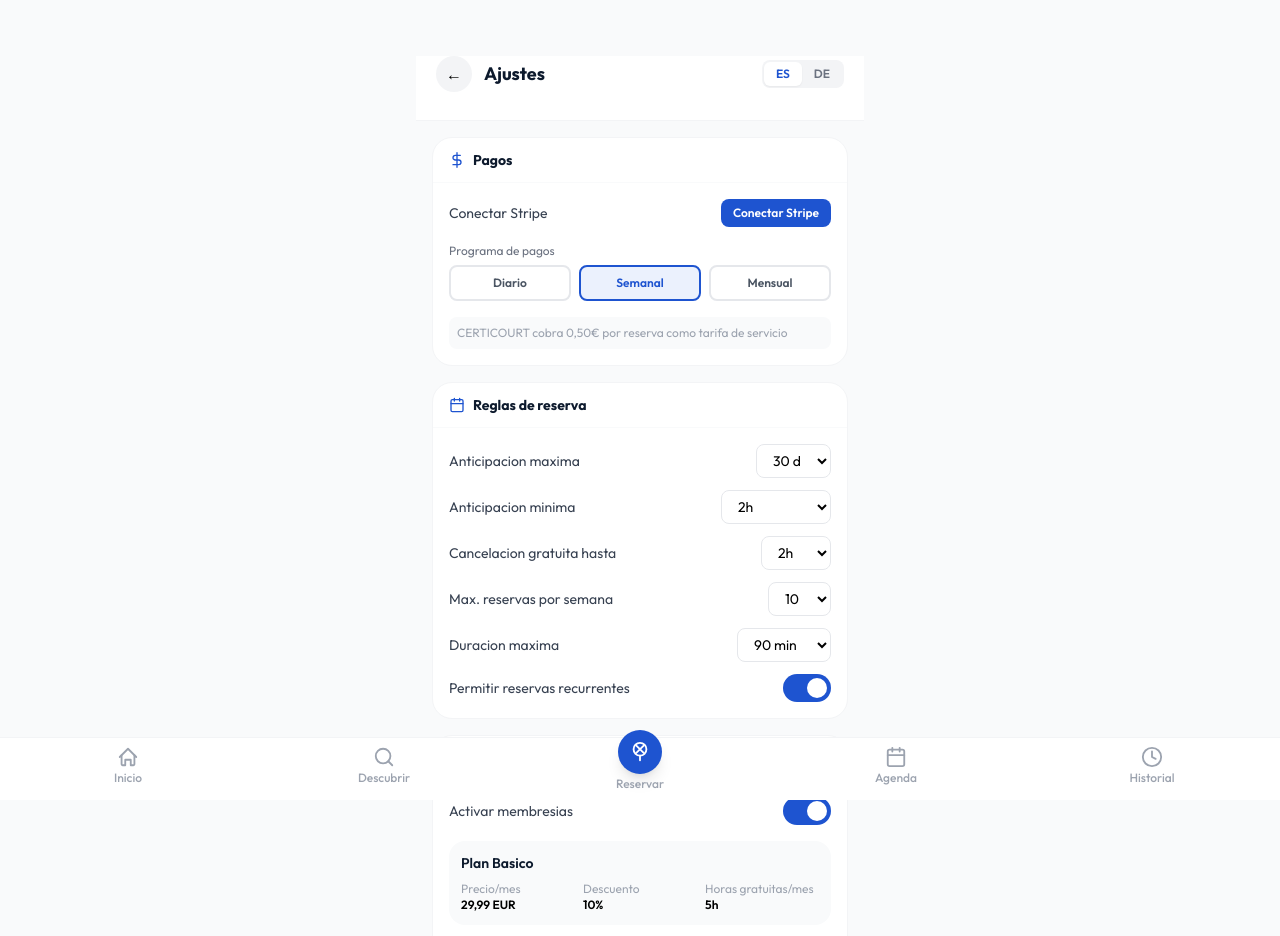
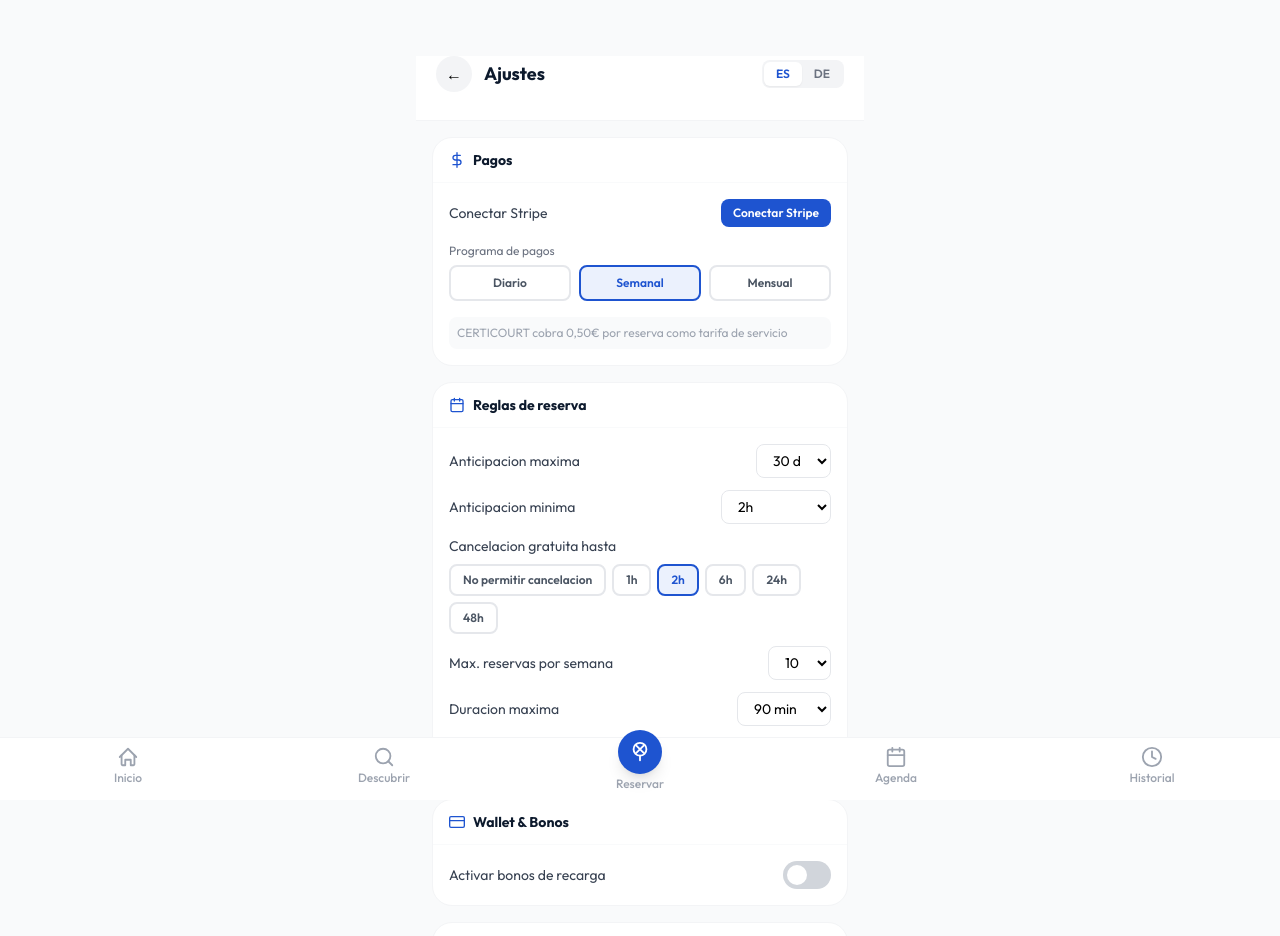
Before and after one commit to Chatcrafters/CERTICOURT_booking, a Next.js app: page /operator/settings in a window 1280 px wide. Shown: the top 936 px of the page. Built offline with nearby package versions, Linux system fonts and the light colour scheme.

Commit message:
Operator settings: wallet bonus system + no-cancel option

```diff
--- a/src/app/(app)/operator/settings/page.tsx
+++ b/src/app/(app)/operator/settings/page.tsx
@@ -2,7 +2,12 @@
 import { useState } from 'react'
 import Link from 'next/link'
 import { t, Lang } from '@/lib/i18n/translations'
-import { IconGear, IconMoney, IconCalendar, IconUsers, IconClock, IconMegaphone, IconCheck } from '@/components/icons'
+import { IconMoney, IconCalendar, IconClock, IconMegaphone, IconCheck, IconCreditCard, IconWarning } from '@/components/icons'
+
+interface BonusTier {
+  min_amount: number
+  bonus: number
+}
 
 export default function OperatorSettingsPage() {
   const [lang, setLang] = useState<Lang>('es')
@@ -15,7 +20,11 @@ export default function OperatorSettingsPage() {
   const [maxPerWeek, setMaxPerWeek] = useState('10')
   const [maxDuration, setMaxDuration] = useState('90')
   const [allowRecurring, setAllowRecurring] = useState(true)
-  const [membershipsEnabled, setMembershipsEnabled] = useState(true)
+  const [walletBonusEnabled, setWalletBonusEnabled] = useState(false)
+  const [bonusTiers, setBonusTiers] = useState<BonusTier[]>([
+    { min_amount: 50, bonus: 10 },
+    { min_amount: 100, bonus: 30 },
+  ])
   const [welcomeMsg, setWelcomeMsg] = useState('')
   const [broadcastTitle, setBroadcastTitle] = useState('')
   const [broadcastBody, setBroadcastBody] = useState('')
@@ -26,6 +35,20 @@ export default function OperatorSettingsPage() {
   function handleSave() {
     setSaved(true)
     setTimeout(() => setSaved(false), 2000)
+  }
+
+  function updateTier(index: number, field: keyof BonusTier, value: number) {
+    setBonusTiers(prev => prev.map((tier, i) => i === index ? { ...tier, [field]: value } : tier))
+  }
+
+  function addTier() {
+    if (bonusTiers.length >= 4) return
+    const lastAmount = bonusTiers.length > 0 ? bonusTiers[bonusTiers.length - 1].min_amount : 0
+    setBonusTiers(prev => [...prev, { min_amount: lastAmount + 50, bonus: 10 }])
+  }
+
+  function removeTier(index: number) {
+    setBonusTiers(prev => prev.filter((_, i) => i !== index))
   }
 
   return (
@@ -113,15 +136,34 @@ export default function OperatorSettingsPage() {
                 <option value="24">24h</option>
               </select>
             </div>
-            <div className="flex items-center justify-between">
-              <span className="text-sm text-gray-700">{s.bookingRules.freeCancellation}</span>
-              <select value={freeCancelHours} onChange={e => setFreeCancelHours(e.target.value)}
-                className="text-sm border border-gray-200 rounded-lg px-3 py-1.5 bg-white">
-                <option value="1">1h</option>
-                <option value="2">2h</option>
-                <option value="4">4h</option>
-                <option value="24">24h</option>
-              </select>
+            <div>
+              <div className="flex items-center justify-between mb-2">
+                <span className="text-sm text-gray-700">{s.bookingRules.freeCancellation}</span>
+              </div>
+              <div className="flex flex-wrap gap-1.5">
+                {[
+                  { value: '0', label: s.bookingRules.noCancel },
+                  { value: '1', label: '1h' },
+                  { value: '2', label: '2h' },
+                  { value: '6', label: '6h' },
+                  { value: '24', label: '24h' },
+                  { value: '48', label: '48h' },
+                ].map(opt => (
+                  <button key={opt.value} onClick={() => setFreeCancelHours(opt.value)}
+                    className={`px-3 py-1.5 rounded-lg text-xs font-semibold border-2 transition-colors
+                      ${freeCancelHours === opt.value
+                        ? opt.value === '0' ? 'border-red-400 bg-red-50 text-red-600' : 'border-cc-blue bg-cc-blue-light text-cc-blue'
+                        : 'border-gray-200 bg-white text-gray-600'}`}>
+                    {opt.label}
+                  </button>
+                ))}
+              </div>
+              {freeCancelHours === '0' && (
+                <div className="mt-2 flex items-start gap-1.5 text-xs text-red-600 bg-red-50 p-2 rounded-lg">
+                  <IconWarning size={14} className="flex-shrink-0 mt-0.5" />
+                  <span>{s.bookingRules.noCancelInfo}</span>
+                </div>
+              )}
             </div>
             <div className="flex items-center justify-between">
               <span className="text-sm text-gray-700">{s.bookingRules.maxPerWeek}</span>
@@ -153,44 +195,62 @@ export default function OperatorSettingsPage() {
           </div>
         </div>
 
-        {/* MEMBERSHIPS */}
+        {/* WALLET & BONOS */}
         <div className="bg-white rounded-2xl border border-gray-100 overflow-hidden">
           <div className="px-4 py-3 border-b border-gray-50 flex items-center gap-2">
-            <IconUsers size={16} className="text-cc-blue" />
-            <h2 className="text-sm font-bold text-cc-dark">{s.memberships.title}</h2>
+            <IconCreditCard size={16} className="text-cc-blue" />
+            <h2 className="text-sm font-bold text-cc-dark">{s.wallet.title}</h2>
           </div>
           <div className="p-4 space-y-4">
             <div className="flex items-center justify-between">
-              <span className="text-sm text-gray-700">{s.memberships.enable}</span>
-              <button onClick={() => setMembershipsEnabled(!membershipsEnabled)}
-                className={`w-12 h-7 rounded-full transition-colors relative ${membershipsEnabled ? 'bg-cc-blue' : 'bg-gray-300'}`}>
-                <div className={`w-5 h-5 bg-white rounded-full absolute top-1 transition-transform ${membershipsEnabled ? 'translate-x-6' : 'translate-x-1'}`} />
+              <span className="text-sm text-gray-700">{s.wallet.bonusEnabled}</span>
+              <button onClick={() => setWalletBonusEnabled(!walletBonusEnabled)}
+                className={`w-12 h-7 rounded-full transition-colors relative ${walletBonusEnabled ? 'bg-cc-blue' : 'bg-gray-300'}`}>
+                <div className={`w-5 h-5 bg-white rounded-full absolute top-1 transition-transform ${walletBonusEnabled ? 'translate-x-6' : 'translate-x-1'}`} />
               </button>
             </div>
-            {membershipsEnabled && (
+            {walletBonusEnabled && (
               <div className="space-y-3">
-                {[
-                  { name: s.memberships.basicPlan, price: '29,99', discount: '10%', hours: '5' },
-                  { name: s.memberships.proPlan, price: '59,99', discount: '20%', hours: '15' },
-                ].map(plan => (
-                  <div key={plan.name} className="bg-gray-50 rounded-xl p-3">
-                    <div className="font-semibold text-sm text-cc-dark mb-2">{plan.name}</div>
-                    <div className="grid grid-cols-3 gap-2 text-xs">
-                      <div>
-                        <span className="text-gray-400 block">{s.memberships.priceMonth}</span>
-                        <span className="font-semibold">{plan.price} EUR</span>
+                {bonusTiers.map((tier, i) => (
+                  <div key={i} className="bg-gray-50 rounded-xl p-3 space-y-2">
+                    <div className="flex gap-3">
+                      <div className="flex-1">
+                        <label className="text-xs text-gray-400 block mb-1">{s.wallet.minAmount}</label>
+                        <div className="relative">
+                          <input type="number" value={tier.min_amount}
+                            onChange={e => updateTier(i, 'min_amount', Number(e.target.value))}
+                            className="w-full border border-gray-200 rounded-lg px-3 py-1.5 text-sm bg-white pr-8" />
+                          <span className="absolute right-3 top-1.5 text-sm text-gray-400">EUR</span>
+                        </div>
                       </div>
-                      <div>
-                        <span className="text-gray-400 block">{s.memberships.discount}</span>
-                        <span className="font-semibold">{plan.discount}</span>
+                      <div className="flex-1">
+                        <label className="text-xs text-gray-400 block mb-1">{s.wallet.bonus}</label>
+                        <div className="relative">
+                          <input type="number" value={tier.bonus}
+                            onChange={e => updateTier(i, 'bonus', Number(e.target.value))}
+                            className="w-full border border-gray-200 rounded-lg px-3 py-1.5 text-sm bg-white pr-8" />
+                          <span className="absolute right-3 top-1.5 text-sm text-gray-400">EUR</span>
+                        </div>
                       </div>
-                      <div>
-                        <span className="text-gray-400 block">{s.memberships.freeHours}</span>
-                        <span className="font-semibold">{plan.hours}h</span>
-                      </div>
+                      <button onClick={() => removeTier(i)}
+                        className="self-end mb-0.5 w-8 h-8 rounded-lg bg-red-50 text-red-400 flex items-center justify-center hover:bg-red-100 transition-colors text-lg">
+                        &times;
+                      </button>
+                    </div>
+                    <div className="text-xs text-cc-blue bg-cc-blue-light rounded-lg px-2 py-1.5 text-center font-medium">
+                      {s.wallet.preview
+                        .replace('{amount}', String(tier.min_amount))
+                        .replace('{total}', String(tier.min_amount + tier.bonus))}
                     </div>
                   </div>
                 ))}
+                {bonusTiers.length < 4 && (
+                  <button onClick={addTier}
+                    className="w-full py-2 rounded-xl border-2 border-dashed border-gray-300 text-xs font-semibold text-gray-500 hover:border-cc-blue hover:text-cc-blue transition-colors">
+                    + {s.wallet.addTier}
+                  </button>
+                )}
+                <p className="text-xs text-gray-400 bg-gray-50 p-2 rounded-lg">{s.wallet.info}</p>
               </div>
             )}
           </div>
--- a/src/lib/i18n/translations.ts
+++ b/src/lib/i18n/translations.ts
@@ -7,7 +7,7 @@ export const translations = {
     auth: { login: 'Anmelden', register: 'Registrieren', email: 'E-Mail', password: 'Passwort', name: 'Name' },
     operator: { dashboard: 'Dashboard', courts: 'Courts', bookings: 'Buchungen', members: 'Mitglieder', sponsoring: 'Sponsoring', revenue: 'Einnahmen', occupancy: 'Auslastung', today: 'Heute' },
     sponsoring: { contracts: 'Verträge', available: 'Verfügbar', expiresIn: 'läuft ab in', days: 'Tagen', renew: 'Verlängern' },
-    common: { loading: 'Laden...', error: 'Fehler', save: 'Speichern', saved: 'Gespeichert', cancel: 'Abbrechen', back: 'Zurück', next: 'Weiter', confirm: 'Bestätigen', send: 'Senden' },
+    common: { loading: 'Laden...', error: 'Fehler', save: 'Speichern', saved: 'Gespeichert', cancel: 'Abbrechen', back: 'Zurück', next: 'Weiter', confirm: 'Bestätigen', send: 'Senden', delete: 'Löschen' },
     settings: {
       title: 'Einstellungen',
       payments: {
@@ -29,16 +29,17 @@ export const translations = {
         maxDuration: 'Max. Buchungsdauer',
         allowRecurring: 'Wiederkehrende Buchungen erlauben',
         immediate: 'Sofort',
+        noCancel: 'Stornierung nicht erlaubt',
+        noCancelInfo: 'Bestätigte Buchungen können nicht storniert werden',
       },
-      memberships: {
-        title: 'Mitgliedschaften',
-        enable: 'Mitgliedschaften aktivieren',
-        basicPlan: 'Basic Plan',
-        proPlan: 'Pro Plan',
-        priceMonth: 'Preis/Monat',
-        discount: 'Rabatt',
-        freeHours: 'Freistunden/Monat',
-        bookingPriority: 'Buchungspriorität',
+      wallet: {
+        title: 'Wallet & Boni',
+        bonusEnabled: 'Aufladeboni aktivieren',
+        minAmount: 'Mindestbetrag',
+        bonus: 'Bonus',
+        addTier: 'Stufe hinzufügen',
+        preview: 'Bei {amount} EUR Aufladung erhältst du {total} EUR',
+        info: 'Boni werden automatisch beim Aufladen gutgeschrieben',
       },
       blackouts: {
         title: 'Öffnungszeiten & Sperrzeiten',
@@ -62,7 +63,7 @@ export const translations = {
     auth: { login: 'Iniciar sesión', register: 'Registrarse', email: 'Correo electrónico', password: 'Contraseña', name: 'Nombre' },
     operator: { dashboard: 'Panel', courts: 'Pistas', bookings: 'Reservas', members: 'Miembros', sponsoring: 'Patrocinios', revenue: 'Ingresos', occupancy: 'Ocupación', today: 'Hoy' },
     sponsoring: { contracts: 'Contratos', available: 'Disponible', expiresIn: 'vence en', days: 'días', renew: 'Renovar' },
-    common: { loading: 'Cargando...', error: 'Error', save: 'Guardar', saved: 'Guardado', cancel: 'Cancelar', back: 'Volver', next: 'Siguiente', confirm: 'Confirmar', send: 'Enviar' },
+    common: { loading: 'Cargando...', error: 'Error', save: 'Guardar', saved: 'Guardado', cancel: 'Cancelar', back: 'Volver', next: 'Siguiente', confirm: 'Confirmar', send: 'Enviar', delete: 'Eliminar' },
     settings: {
       title: 'Ajustes',
       payments: {
@@ -84,16 +85,17 @@ export const translations = {
         maxDuration: 'Duracion maxima',
         allowRecurring: 'Permitir reservas recurrentes',
         immediate: 'Inmediato',
+        noCancel: 'No permitir cancelacion',
+        noCancelInfo: 'Las reservas no podran cancelarse una vez confirmadas',
       },
-      memberships: {
-        title: 'Membresias',
-        enable: 'Activar membresias',
-        basicPlan: 'Plan Basico',
-        proPlan: 'Plan Pro',
-        priceMonth: 'Precio/mes',
-        discount: 'Descuento',
-        freeHours: 'Horas gratuitas/mes',
-        bookingPriority: 'Prioridad de reserva',
+      wallet: {
+        title: 'Wallet & Bonos',
+        bonusEnabled: 'Activar bonos de recarga',
+        minAmount: 'Importe minimo',
+        bonus: 'Bonus',
+        addTier: 'Anadir nivel',
+        preview: 'Al cargar {amount} EUR recibes {total} EUR',
+        info: 'Los bonos se aplican automaticamente al recargar el wallet',
       },
       blackouts: {
         title: 'Horarios y Blackouts',
```
